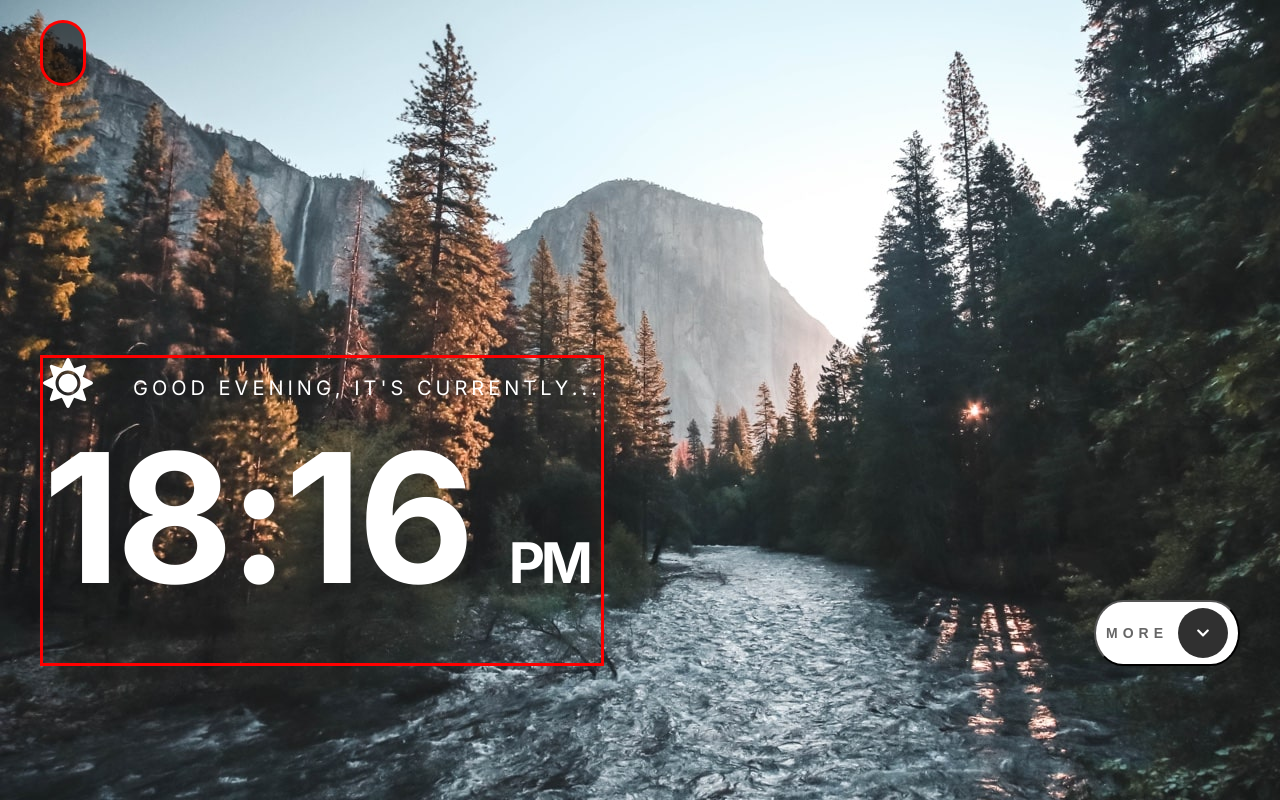
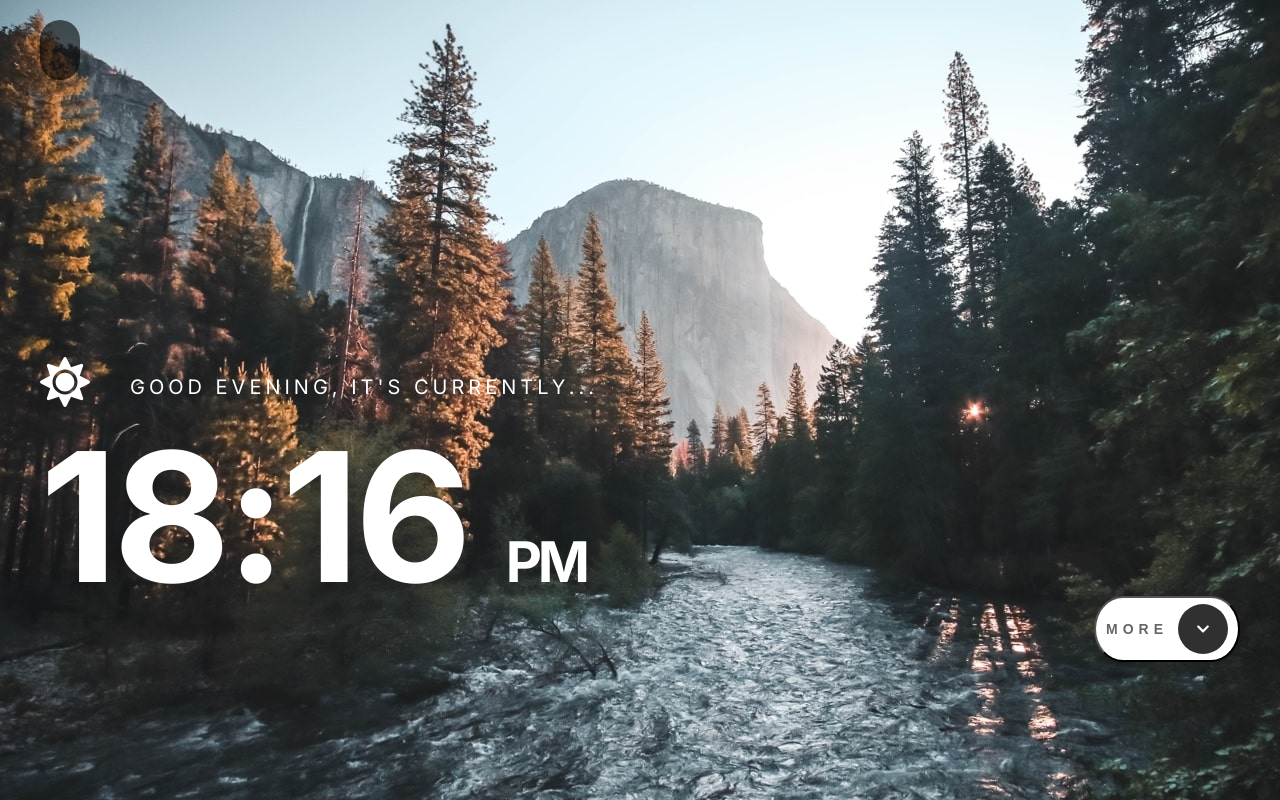
Before and after one commit to devBenWolf/clock-app-2, a React (Create React App) app: page / in a window 1280 px wide. Built offline with nearby package versions, Linux system fonts and the light colour scheme; no server answers.

Commit message:
css: removed border

```diff
--- a/src/components/Clock/styles/clockStyles.js
+++ b/src/components/Clock/styles/clockStyles.js
@@ -30,14 +30,11 @@ export const QuoteArticle = styled.article`
     padding: 2rem;
     border-radius: 25px;
     margin-top: 2rem;
-    border: solid red;
-
 `
 export const InfoArticle = styled.article`
         grid-area: info;
         align-self: end;
         color: hsl(var(--clr-white));
-        border: solid red;
 `
 export const MenuArticle = styled.article`
 border: solid red;
```
